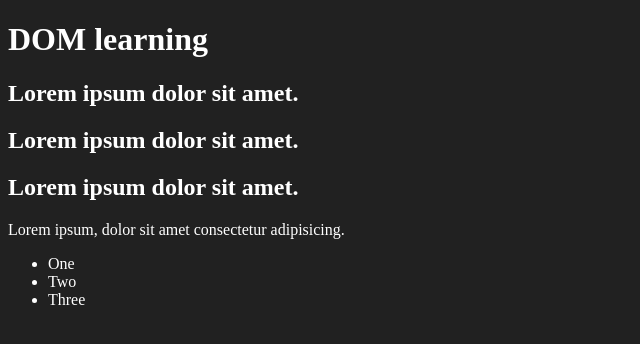
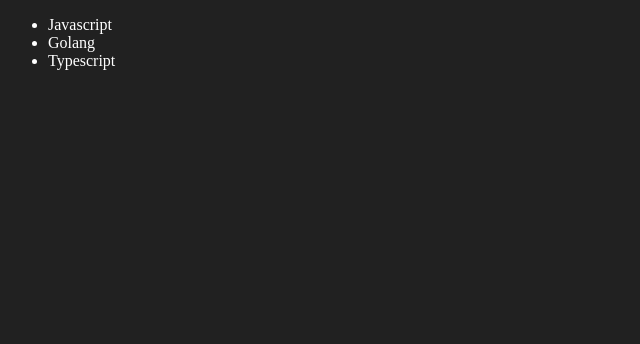
Before and after one commit to rjhnsanand/javascript_classes, a plain HTML site: page index.html in a window 1280 px wide. Shown: the whole page, without its empty margins (0-640 px from the left). Drawn offline with Linux system fonts and the light colour scheme.

Commit message:
HTML, DOM lessons

```diff
--- a/index.html
+++ b/index.html
@@ -2,28 +2,46 @@
 <html lang="en">
 <head>
 
-    <title>Document</title>
-    <style>
-        .bg_black{
-            background-color: #212121;
-            color: #fff;
-        }
-    </style>
+
+    <title>DOM lessons</title>
 </head>
-<body class="bg_black">
-    <div >
-        <h1 id="title" class="heading">DOM learning  <span style="display: none;"> test text  </span></h1>
-        <h2>  Lorem ipsum dolor sit amet. </h2>
-        <h2>  Lorem ipsum dolor sit amet. </h2>
-        <h2>  Lorem ipsum dolor sit amet. </h2>
-        <p>Lorem ipsum, dolor sit amet consectetur adipisicing.</p>
 
-        <ul>
-            <li>One</li>
-            <li>Two</li>
-            <li>Three</li>
-        </ul>
+<body style="background-color: #212121; color: #fff;">
 
-    </div>
+    <ul class="language">
+        <li>Javascript</li>
+    </ul>
+
 </body>
+
+<script>
+
+function addlanguage(langName){
+    // to create a list item
+    const li = document.createElement('li')
+    li.innerHTML = `${langName}`
+    //select the unordrerd list and append child
+
+    document.querySelector('.language').appendChild(li)
+
+}
+
+addlanguage("Python")
+addlanguage("Typescript")
+
+//  Edit functionality
+
+const editList = document.querySelector("li:nth-child(2)")
+editList.innerHTML = "Golang"
+
+const secondChange = document.querySelector("li.firstElementChild")
+secondChange.innerHTML = "C++"
+
+//Remove
+
+const toRemove = document.querySelector("li:nth-child(2)")
+toRemove.remove()
+
+
+</script>
 </html>
```
Also changed, not shown: dom_class.html (added, +28 -0 lines), new_element.html (added, +34 -0 lines).
